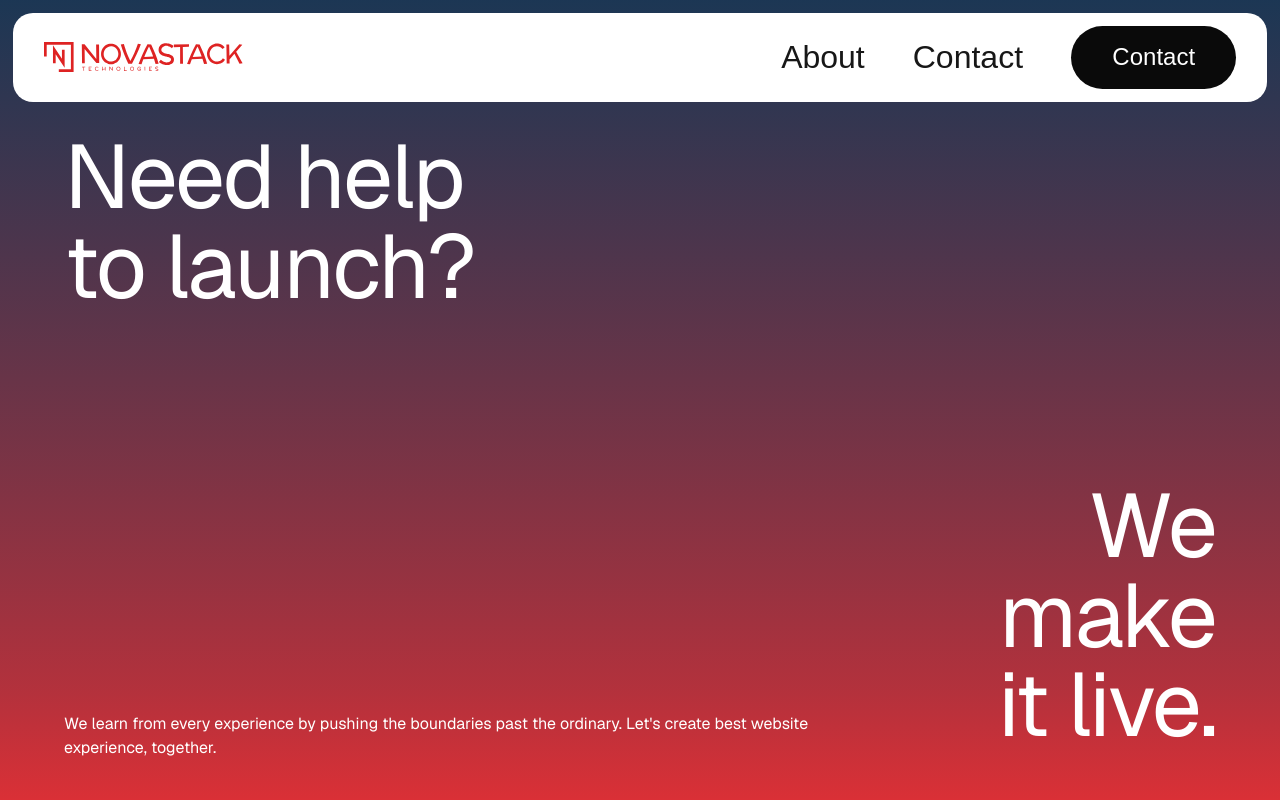
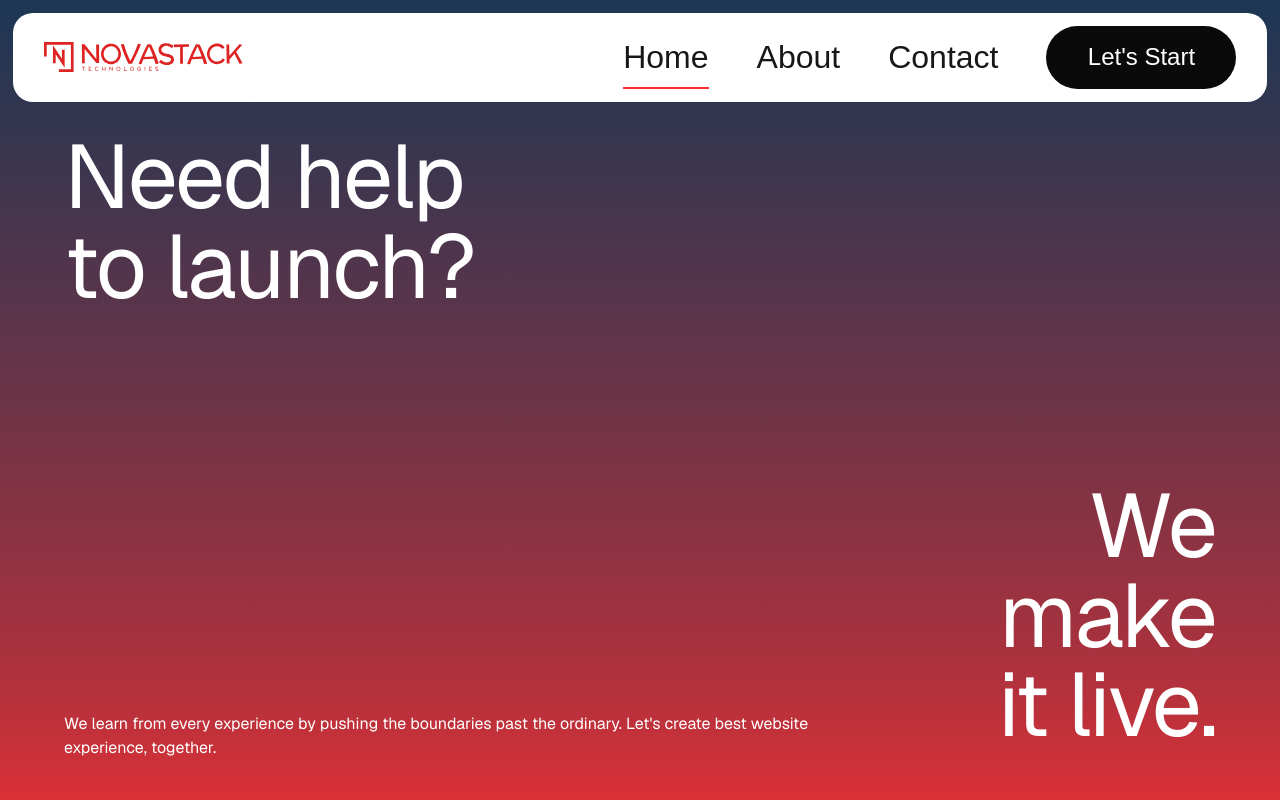
Before and after one commit to tahsinAmin/tech-nova, a Next.js app: page / in a window 1280 px wide. Shown: the top 800 px of the page. Built offline with nearby package versions, Linux system fonts and the light colour scheme.

Commit message:
style: Navlinks to show underline if match with slug

```diff
--- a/app/components/Header.tsx
+++ b/app/components/Header.tsx
@@ -1,30 +1,35 @@
 "use client";
 import Image from 'next/image';
 import Link from 'next/link';
+import { usePathname } from 'next/navigation';
 import React from 'react'
 
 const Header = () => {
+  const pathname = usePathname();
   const [showMenu, setShowMenu] = React.useState(false);
+
+  const isActive = (path: string) => pathname === path;
   return (
     <div className='container'>
       <nav className='navbar flex justify-between bg-white rounded-xl'>
         <Link href="/" className='pl-[18px]' onClick={() => setShowMenu(false)}><Image src="/logo-red-big-1.svg" alt="Logo" width={200} height={200} /></Link>
         <div className='flex-1 flex gap-5 justify-end'>
-          <div className='navlinks hidden md:flex'>
-            <Link href="/about" className='navlink-text-2'>About</Link>
-            <Link href="/contact" className='navlink-text-2'>Contact</Link>
-            <Link href="/contact" className='cta nav'>Contact</Link>
+          <div className='navlinks hidden lg:flex'>
+            <Link href="/" className={`navlink-text-2 ${isActive('/') ? 'border-b-2 border-red-500' : ''}`}>Home</Link>
+            <Link href="/about" className={`navlink-text-2 ${isActive('/about') ? 'border-b-2 border-red-500' : ''}`}>About</Link>
+            <Link href="/contact" className={`navlink-text-2 ${isActive('/contact') ? 'border-b-2 border-red-500' : ''}`}>Contact</Link>
+            <Link href="/contact" className='cta nav'>Let's Start</Link>
           </div>
 
-          <div className='hamburger md:hidden cursor-pointer flex flex-col justify-between h-[50px] gap-[10px]' onClick={() => setShowMenu(!showMenu)}>
+          <div className='hamburger lg:hidden cursor-pointer flex flex-col justify-between h-[50px] gap-[10px]' onClick={() => setShowMenu(!showMenu)}>
             <div className="top w-[36px] h-[3px] bg-black"></div>
             <div className="bottom w-[36px] h-[3px] bg-black"></div>
           </div>
         </div>
       </nav>
       <div className={`navbar-main-wrapper ${showMenu ? 'show' : ''}`}>
-        <Link href="/about" onClick={() => setShowMenu(false)} className='navlink-text-2'>About</Link>
-        <Link href="/contact" onClick={() => setShowMenu(false)} className='navlink-text-2'>Contact</Link>
+        <Link href="/about" onClick={() => setShowMenu(false)} className={`navlink-text-2 ${isActive('/about') ? 'border-b-2 border-red-500' : ''}`}>About</Link>
+        <Link href="/contact" onClick={() => setShowMenu(false)} className={`navlink-text-2 ${isActive('/contact') ? 'border-b-2 border-red-500' : ''}`}>Contact</Link>
       </div>
     </div>
   )
```
